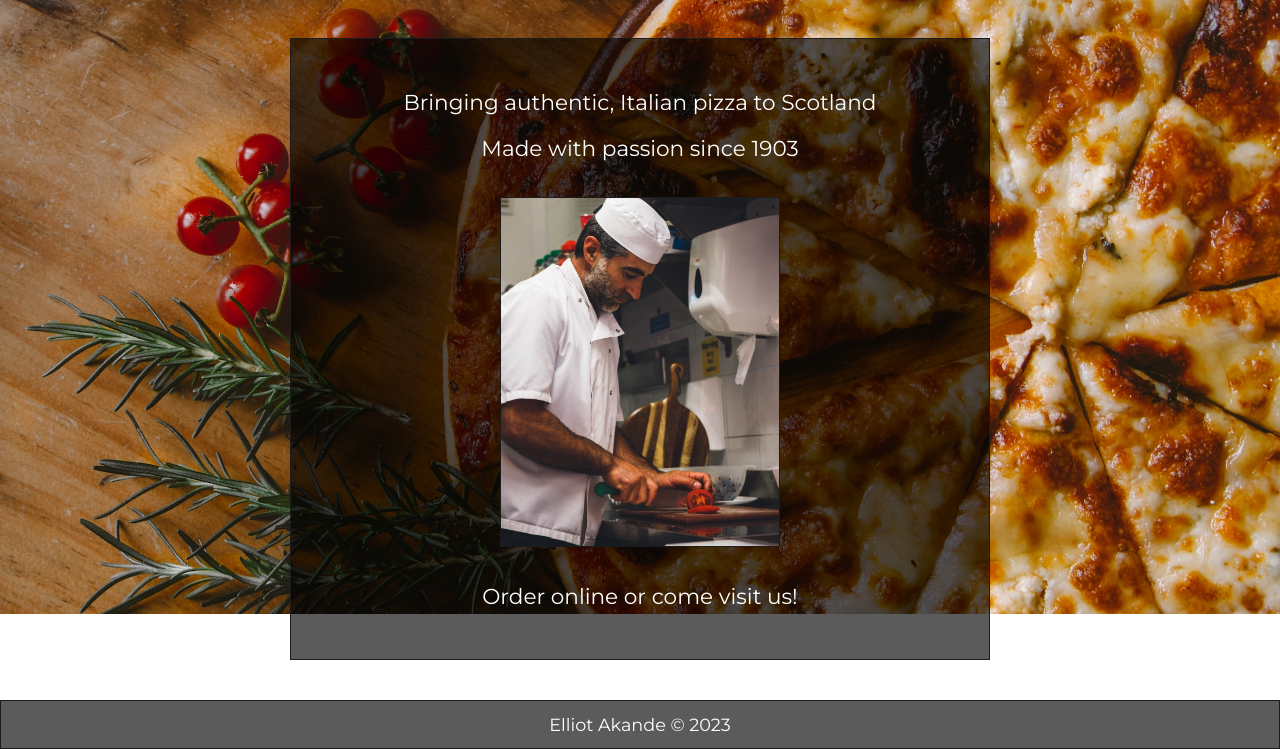
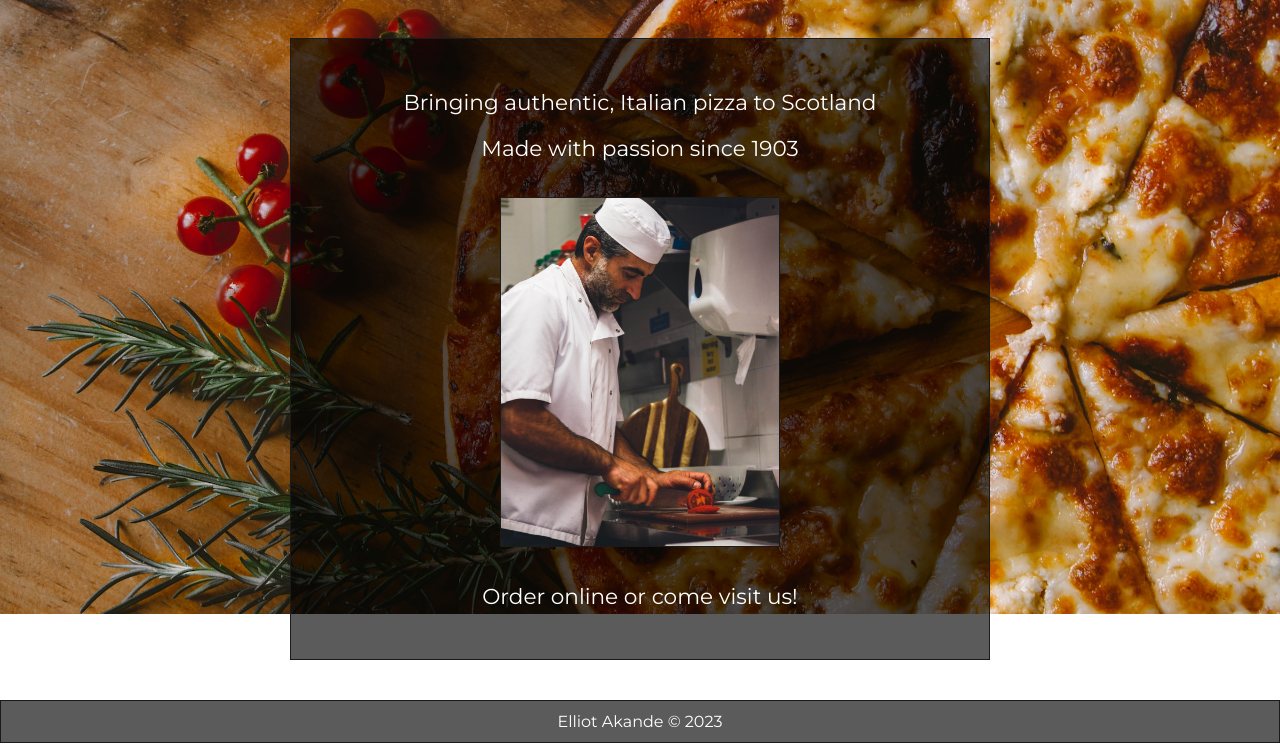
Before and after one commit to Elliot-Akande/restaurant-page, a website built with webpack: page dist/index.html in a window 1280 px wide. Shown: the part 186-935 px from the top of the page. Built offline with nearby package versions, Linux system fonts and the light colour scheme.

Commit message:
Update page sizing

```diff
--- a/src/style.css
+++ b/src/style.css
@@ -60,7 +60,7 @@ footer {
 }
 
 header {
-    height: 205px;
+    height: 200px;
     display: flex;
     flex-direction: column;
     align-items: center;
@@ -70,7 +70,6 @@ header {
 
 header>h1 {
     margin-top: 20px;
-    ;
     font-size: 5rem;
     font-family: 'DancingScript', cursive;
     font-weight: 200;
@@ -190,9 +189,9 @@ main {
 }
 
 footer {
-    padding: 13px;
+    padding: 11px;
 }
 
 footer>p {
-    font-size: 1.1rem;
+    font-size: 1rem;
 }
```
Also changed, not shown: dist/main.js.
